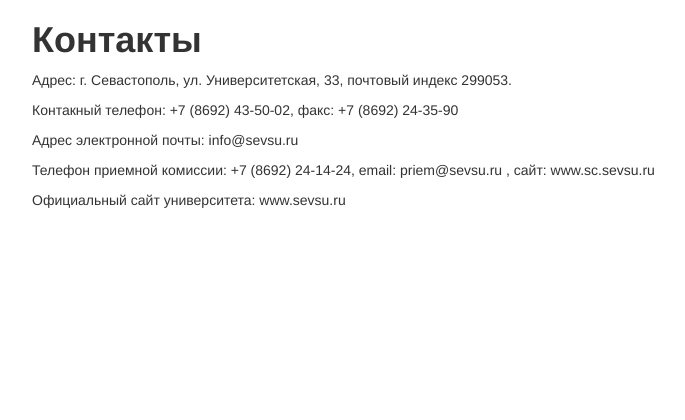
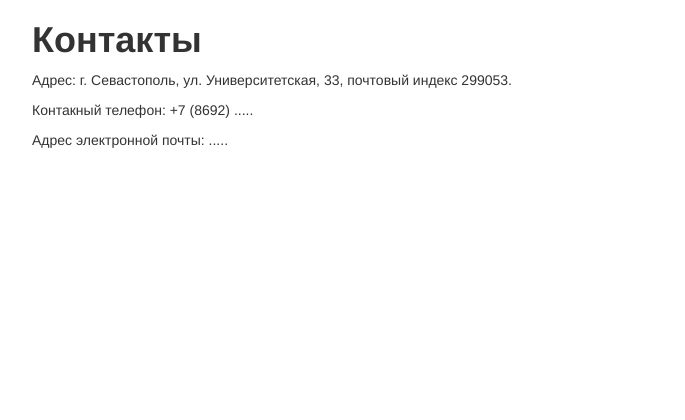
Before and after one commit to codesteam/sgu_c, a Yii app: template views/static/contact.php in a window 1280 px wide. Shown: the top 420 px of the page, without its empty margins (38-723 px from the left). Run offline with PHP 8.4 and a stand-in for Yii, Linux system fonts and the light colour scheme; the template is opened without the code that fills it, so the values that code supplies are empty; some libraries are stand-ins or nearby versions.

Commit message:
Update contact.php

```diff
--- a/views/static/contact.php
+++ b/views/static/contact.php
@@ -6,8 +6,6 @@ $this->title = 'Контакты';
 <div class="site-login">
     <h1><?= Html::encode($this->title) ?></h1>
     <p>Адрес: г. Севастополь, ул. Университетская, 33, почтовый индекc 299053. </p>
-    <p>Контакный телефон: +7 (8692) 43-50-02, факс: +7 (8692) 24-35-90</p>
-    <p>Адрес электронной почты: info@sevsu.ru </p>
-    <p>Телефон приемной комиссии: +7 (8692) 24-14-24, email: priem@sevsu.ru , сайт: www.sc.sevsu.ru</p>
-    <p>Официальный сайт университета: www.sevsu.ru</p>
+    <p>Контакный телефон: +7 (8692) .....  </p>
+    <p>Адрес электронной почты: ..... </p>
 </div>
```
